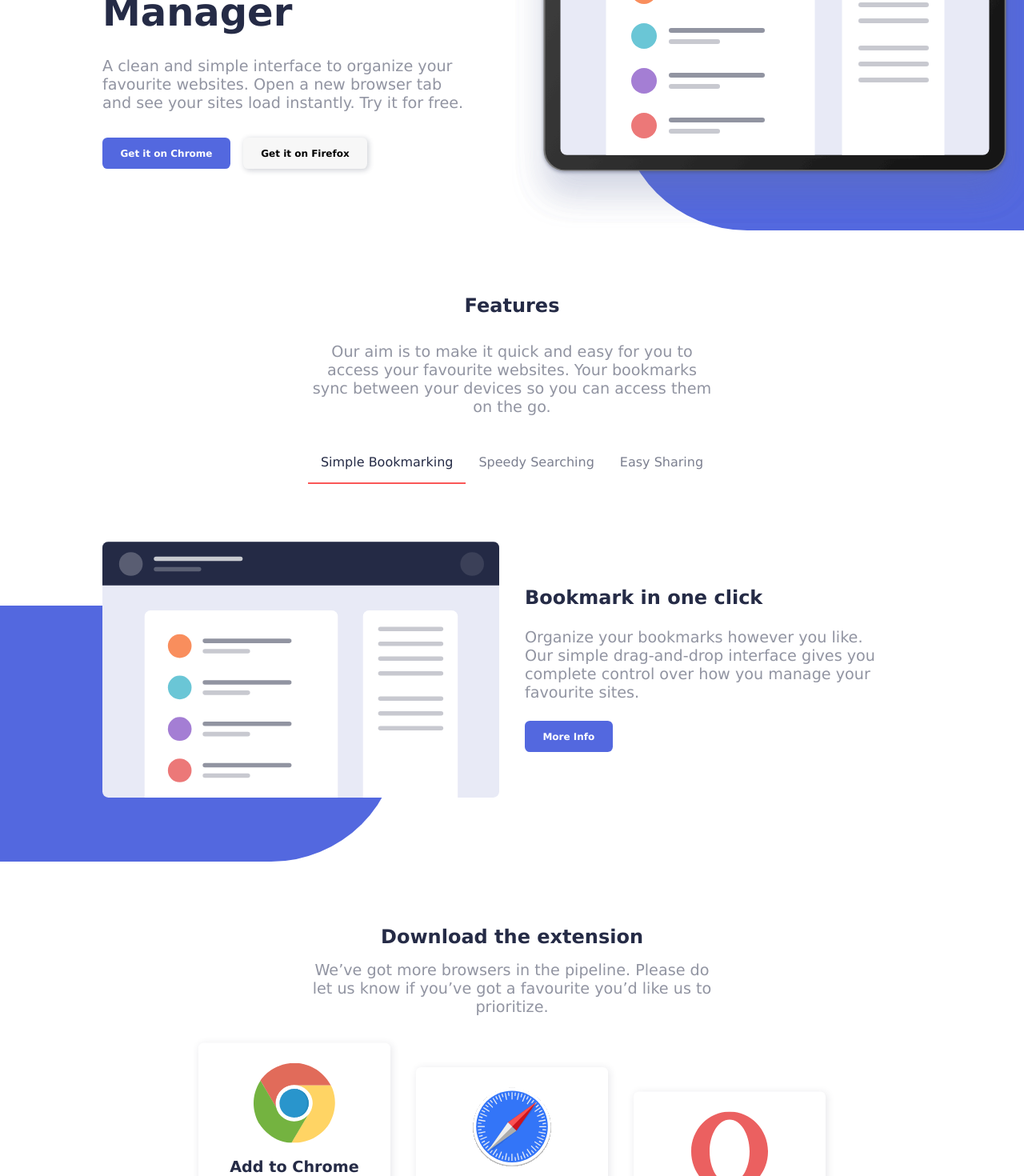
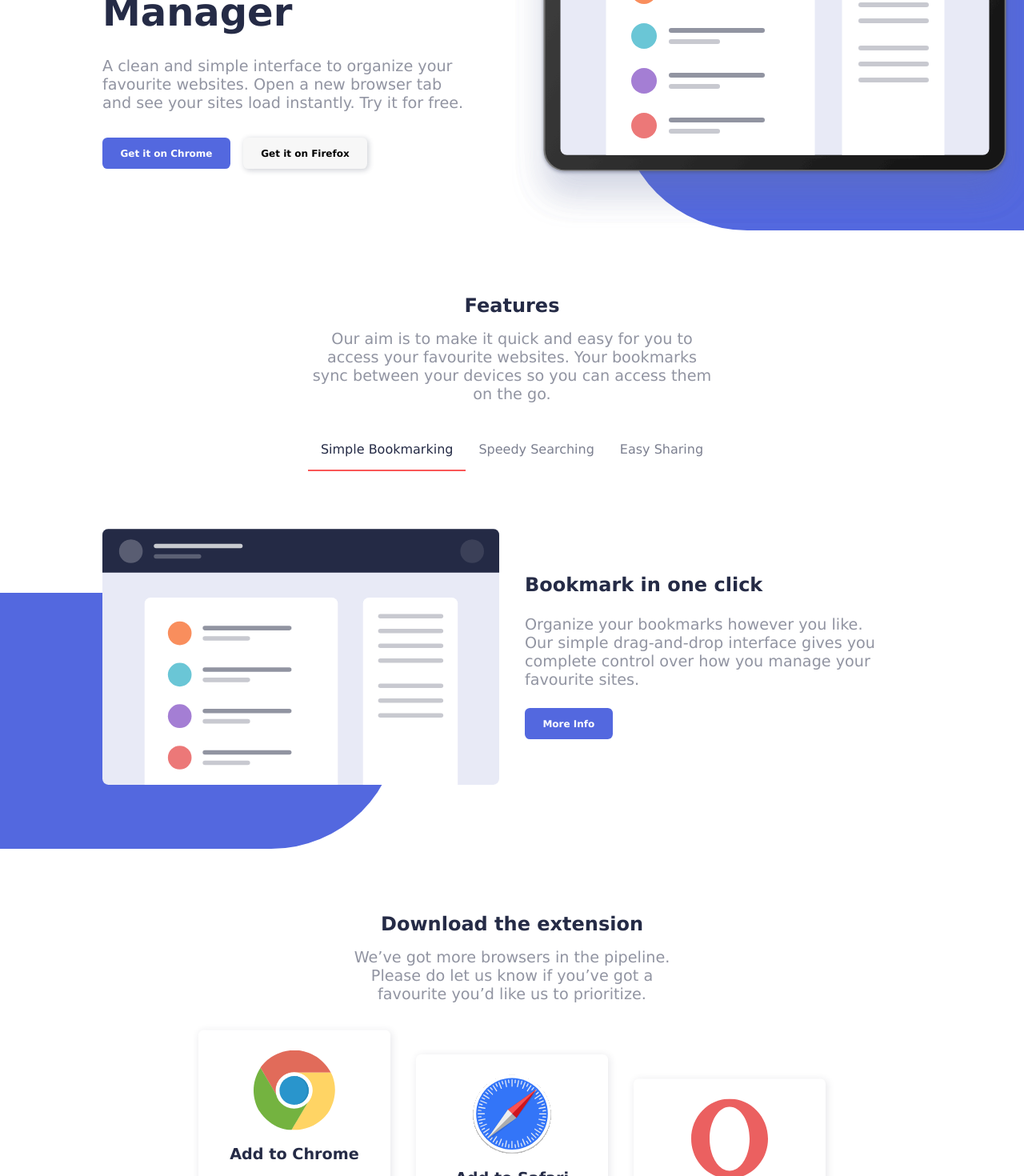
Before and after one commit to sohail-webdev/bookmark-landing-page, a React (Vite) app: page / in a window 1280 px wide. Shown: the part 341-1811 px from the top of the page at 80% size. Built offline with nearby package versions, Linux system fonts and the light colour scheme.

Commit message:
refactor: reduce code redundancy

```diff
--- a/src/components/DownloadExtension.jsx
+++ b/src/components/DownloadExtension.jsx
@@ -37,7 +37,7 @@ function ExtensionCard({ card }) {
 export default function DownloadExtension() {
   return (
     <section className="section section-download-extension">
-      <div className="section-download-extension-header">
+      <div className="section-header section-download-extension-header">
         <h2>Download the extension</h2>
         <p>We’ve got more browsers in the pipeline. Please do let us know if you’ve got a favourite you’d like us to prioritize.</p>
       </div>
--- a/src/components/Features.jsx
+++ b/src/components/Features.jsx
@@ -76,7 +76,7 @@ function FeaturesTabs({ active_features_tab_id, set_active_features_tab_id }) {
 export default function Features({ active_features_tab_id, set_active_features_tab_id }) {
   return (
     <section className="section section-features">
-      <div className="section-features-header">
+      <div className="section-header section-features-header">
         <h1>Features</h1>
         <p>
           Our aim is to make it quick and easy for you to access your favourite websites. Your bookmarks sync between your devices so you can access
--- a/src/styles/style.css
+++ b/src/styles/style.css
@@ -50,6 +50,17 @@ h2 {
 .section {
   padding-top: var(--y-section-padding);
   padding-bottom: var(--y-section-padding);
+}
+.section-header {
+  display: flex;
+  flex-direction: column;
+  justify-content: center;
+  align-items: center;
+  gap: 1rem;
+}
+.section-header > p {
+  max-width: 40%;
+  text-align: center;
 }
 /*  */
 
@@ -152,17 +163,6 @@ h2 {
   align-items: center;
   gap: 2rem;
 }
-.section-features-header {
-  display: flex;
-  flex-direction: column;
-  justify-content: center;
-  align-items: center;
-  gap: 2rem;
-}
-.section-features-header > p {
-  max-width: 40%;
-  text-align: center;
-}
 .section-features-tabs-container {
   display: flex;
   flex-direction: column;
@@ -244,16 +244,6 @@ h2 {
   flex-direction: column;
   gap: 2rem;
 }
-.section-download-extension-header {
-  display: flex;
-  flex-direction: column;
-  align-items: center;
-  gap: 1rem;
-  text-align: center;
-}
-.section-download-extension-header > p {
-  max-width: 50%;
-}
 .section-download-extension-cards-container {
   display: flex;
   justify-content: center;
```
